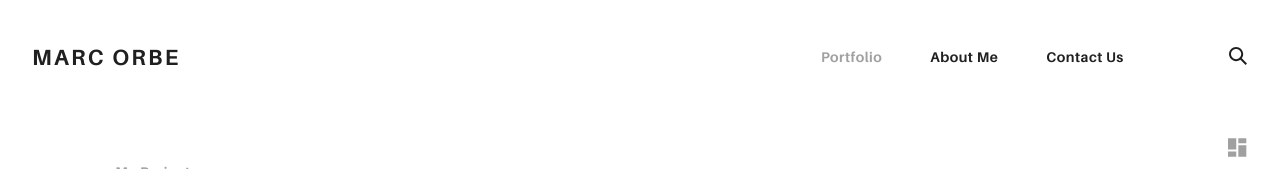
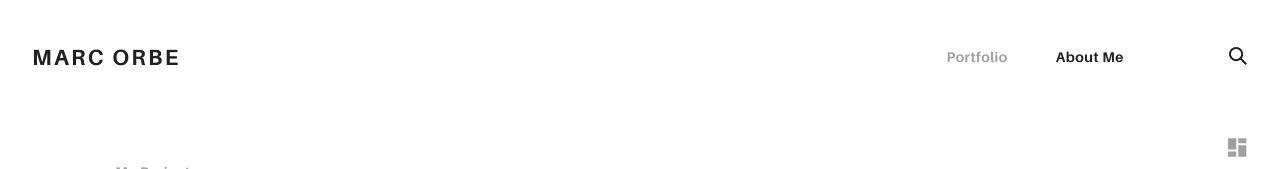
Before and after one commit to morbe/morbe.github.io, a plain HTML site: page index.html in a window 1280 px wide. Shown: the top 169 px of the page. Drawn offline with Linux system fonts and the light colour scheme.

Commit message:
About Me

```diff
--- a/index.html
+++ b/index.html
@@ -29,9 +29,7 @@
           <ul class="rk-menu">
             <li class="active rk-menu__item"><a href="index.html" class="rk-menu__link">Portfolio</a>
             </li>
-            <li class="rk-menu__item"><a href="about me.html" class="rk-menu__link">About Me</a>
-            </li>
-            <li class="rk-menu__item"><a href="contact.html" class="rk-menu__link">Contact Us</a>
+            <li class="rk-menu__item"><a href="about-me.html" class="rk-menu__link">About Me</a>
             </li>
           </ul>
           <form class="rk-search">
```
Also changed, not shown: about-me.html (renamed from about.html).
